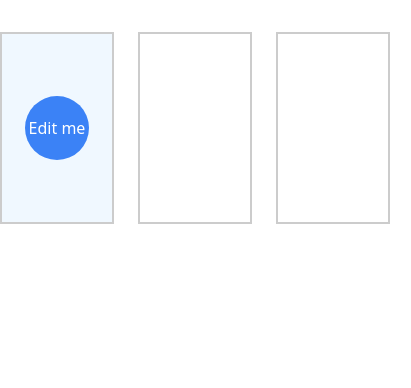
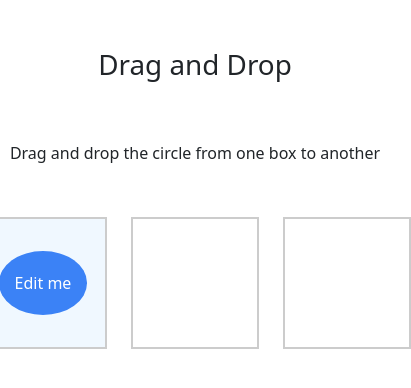
Before and after one commit to rohinishambharkar/Interactive_One_Pager, an Angular app: page / in a window 390 px wide. Shown: the top 388 px of the page, 411 px wide, since content can reach past the window. Built offline with nearby package versions, Linux system fonts and the light colour scheme.

Commit message:
added animation and responsive box feature

```diff
--- a/src/app/box-area/box-area.component.css
+++ b/src/app/box-area/box-area.component.css
@@ -6,13 +6,17 @@
 }
 
 .box {
-  width: 12rem;
-  height: 12rem;
+  padding: 2rem;
   border: 2px solid #ccc;
   display: flex;
   align-items: center;
   justify-content: center;
   transition: background-color 0.3s ease;
+  min-width: 8rem;
+  min-height: 8rem;
+  max-width: 22rem;
+  max-height: 22rem;
+  flex-wrap: wrap;
 }
 
 .box.active {
--- a/src/app/box-area/box-area.component.html
+++ b/src/app/box-area/box-area.component.html
@@ -1,3 +1,7 @@
+<h1 class="d-flex justify-content-center p-5">Drag and Drop</h1>
+<div class="d-flex justify-content-center  p-1">
+  <p>Drag and drop the circle from one box to another</p>
+</div>
 <div class="boxes">
   <div
     *ngFor="let b of boxes"
--- a/src/app/draggable-circle/draggable-circle.component.css
+++ b/src/app/draggable-circle/draggable-circle.component.css
@@ -1,23 +1,29 @@
 .circle {
-  width: 4rem;
-  height: 4rem;
+  display: inline-flex;
+  align-items: center;
+  justify-content: center;
+  padding: 1rem;
   border-radius: 50%;
   background-color: #3b82f6;
   color: white;
-  display: flex;
-  align-items: center;
-  justify-content: center;
   cursor: grab;
   user-select: none;
-  transition: transform 0.2s ease, opacity 0.2s ease;
+  transition: all 0.3s ease-in-out;
+  white-space: nowrap;
+  min-width: 4rem;
+  min-height: 4rem;
+  max-width: 20rem; /* prevent excessive growth */
+  max-height: 20rem;
+  font-size: 1rem;
+  text-align: center;
+}
+
+.circle.dragging {
+  opacity: 0.6;
+  transform: scale(1.2);
+  cursor: grabbing;
 }
 
 .circle:focus {
   outline: none;
 }
-
-.circle.dragging {
-  opacity: 0.6;
-  transform: scale(1.1);
-  cursor: grabbing;
-}
--- a/src/app/draggable-circle/draggable-circle.component.html
+++ b/src/app/draggable-circle/draggable-circle.component.html
@@ -1,5 +1,6 @@
 <div
   class="circle"
+  [ngClass]="{ dragging: isDragging }"
   contenteditable="true"
   [innerText]="text"
   draggable="true"
--- a/src/app/draggable-circle/draggable-circle.component.ts
+++ b/src/app/draggable-circle/draggable-circle.component.ts
@@ -1,7 +1,10 @@
+import { CommonModule } from '@angular/common';
 import { Component, EventEmitter, Input, Output } from '@angular/core';
+import { FormsModule } from '@angular/forms';
 
 @Component({
   selector: 'app-draggable-circle',
+  imports: [CommonModule, FormsModule],
   templateUrl: './draggable-circle.component.html',
   styleUrls: ['./draggable-circle.component.css']
 })
```
